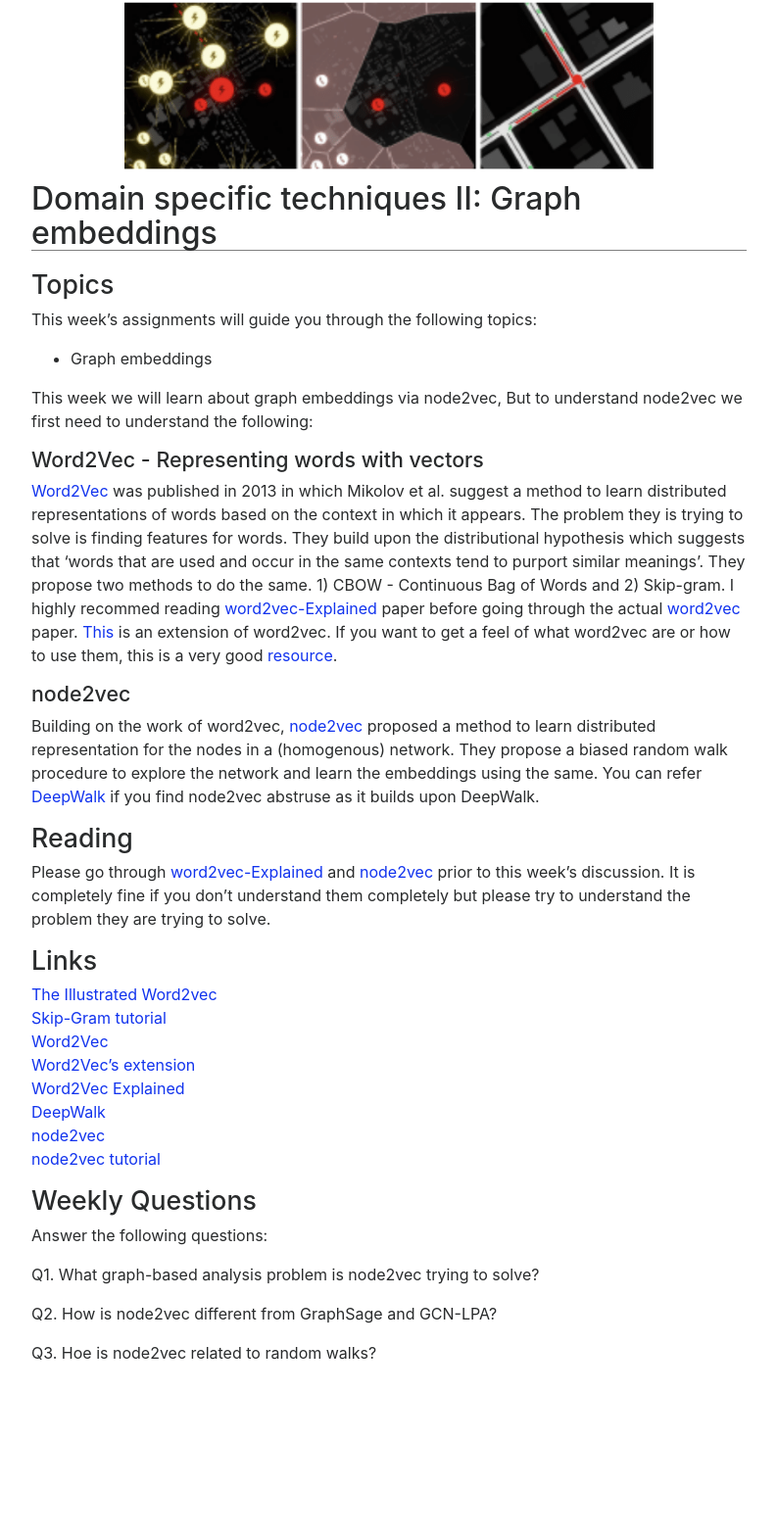
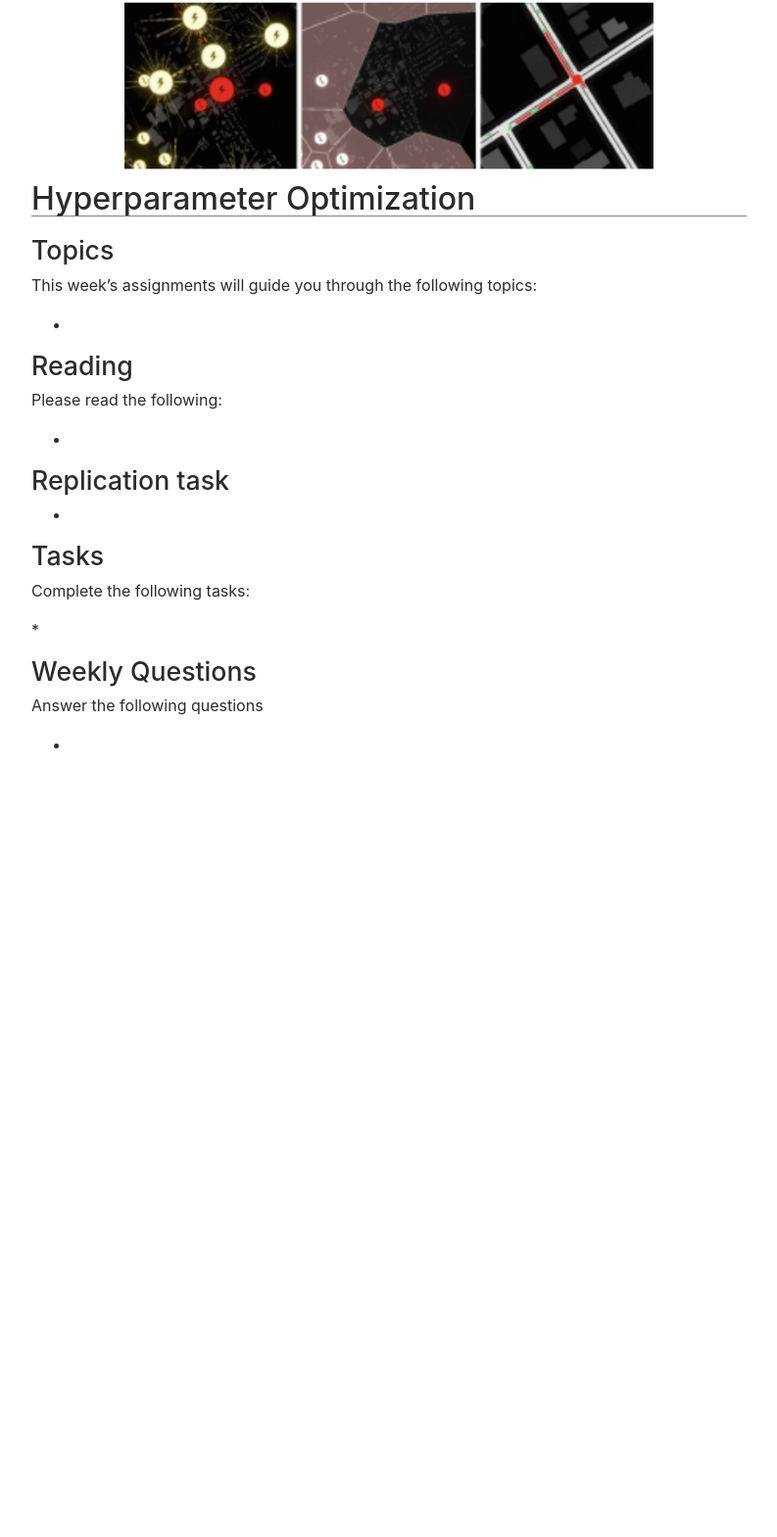
Before and after one commit to ACloninger/capstone-deloitte-travel-models, a Jekyll site: the page built from weeks/08-Hyperparameter-Optimization.md, in a window 1280 px wide. Shown: the whole page at 98% size, without its empty margins (243-1036 px from the left). Built offline with Jekyll 4.4.1, drawn with Linux system fonts in a browser that asks for light colours; nearby versions of some CDN libraries; after the commit the page ends 948 px from its top, so only the background shows below that.

Commit message:
Update 08-Hyperparameter-Optimization.md

```diff
--- a/weeks/08-Hyperparameter-Optimization.md
+++ b/weeks/08-Hyperparameter-Optimization.md
@@ -4,43 +4,34 @@ title: Week 09
 doodle: /doodle.png
 ---
 
-# Domain specific techniques II: Graph embeddings
+# Hyperparameter Optimization
 
 ## Topics
 
 This week's assignments will guide you through the following topics:
-* Graph embeddings
 
-This week we will learn about graph embeddings via node2vec, But to understand node2vec we first need to understand the following:
+*
 
-### Word2Vec - Representing words with vectors
- [Word2Vec](https://arxiv.org/pdf/1301.3781.pdf) was published in 2013 in which Mikolov et al. suggest a method to learn distributed representations of words based on the context in which it appears. The problem they is trying to solve is finding features for words. They build upon the distributional hypothesis which suggests that 'words that are used and occur in the same contexts tend to purport similar meanings'. They propose two methods to do the same. 1) CBOW - Continuous Bag of Words and 2) Skip-gram. I highly recommed reading [word2vec-Explained](https://arxiv.org/pdf/1402.3722.pdf) paper before going through the actual [word2vec](https://arxiv.org/pdf/1301.3781.pdf) paper. [This](https://arxiv.org/pdf/1310.4546.pdf) is an extension of word2vec.
-If you want to get a feel of what word2vec are or how to use them, this is a very good  [resource](https://gist.github.com/aparrish/2f562e3737544cf29aaf1af30362f469).
+## Reading
 
-### node2vec
-Building on the work of word2vec,  [node2vec](https://arxiv.org/pdf/1607.00653.pdf) proposed a method to learn distributed representation for the nodes in a (homogenous) network. They propose a biased random walk procedure to explore the network and learn the embeddings using the same. You can refer  [DeepWalk](https://arxiv.org/pdf/1403.6652.pdf) if you find node2vec abstruse as it builds upon DeepWalk.
+Please read the following:
+
+*
+
+## Replication task
+
+*
 
 
-## Reading
-Please go through  [word2vec-Explained](https://arxiv.org/pdf/1402.3722.pdf) and  [node2vec](https://arxiv.org/pdf/1607.00653.pdf) prior to this week's discussion. It is completely fine if you don't understand them completely but please try to understand the problem they are trying to solve.
+## Tasks
 
-## Links
-[The Illustrated Word2vec](http://jalammar.github.io/illustrated-word2vec/)\
-[Skip-Gram tutorial](http://mccormickml.com/2016/04/19/word2vec-tutorial-the-skip-gram-model)\
-[Word2Vec](https://arxiv.org/pdf/1301.3781.pdf)\
-[Word2Vec's extension](https://papers.nips.cc/paper/5021-distributed-representations-of-words-and-phrases-and-their-compositionality.pdf)\
-[Word2Vec Explained](https://arxiv.org/pdf/1402.3722.pdf)\
-[DeepWalk](https://arxiv.org/pdf/1403.6652.pdf)\
-[node2vec](https://arxiv.org/pdf/1607.00653.pdf)\
-[node2vec tutorial](https://towardsdatascience.com/node2vec-embeddings-for-graph-data-32a866340fef)
+Complete the following tasks:
+
+*
 
 
 ## Weekly Questions
 
-Answer the following questions:
+Answer the following questions
 
-Q1. What graph-based analysis problem is node2vec trying to solve?
-
-Q2. How is node2vec different from GraphSage and GCN-LPA?
-
-Q3. Hoe is node2vec related to random walks?
+*
```
